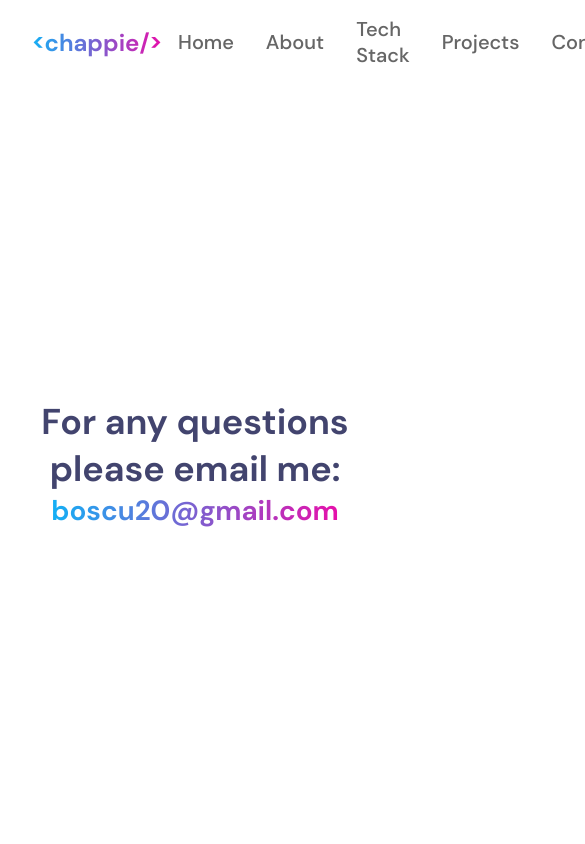
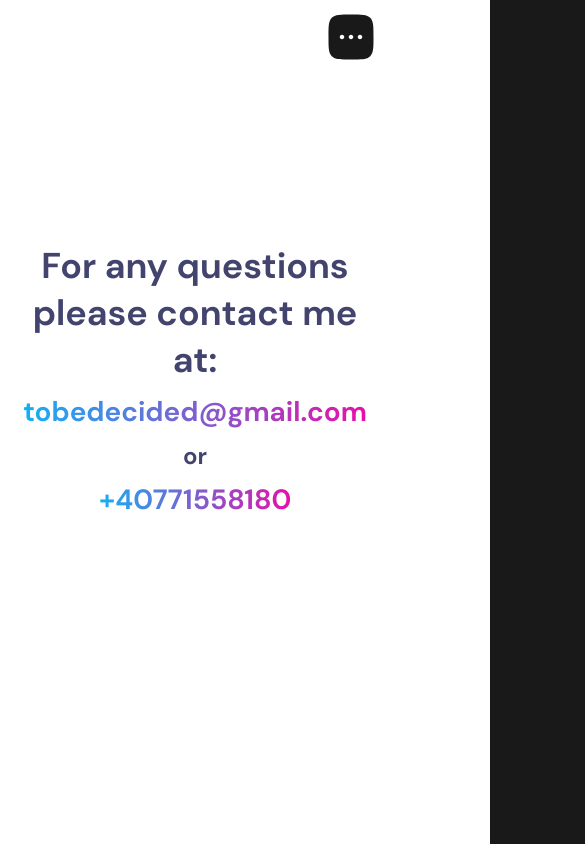
Before and after one commit to mrchappie/portfolio_v3, a Next.js app: page /contact in a window 390 px wide. Shown: the top 844 px of the page, 585 px wide, since content can reach past the window. Built offline with nearby package versions, Linux system fonts and the light colour scheme.

Commit message:
made navigation for mobile + other minor fixes

```diff
--- a/components/appContainer/appContainer.js
+++ b/components/appContainer/appContainer.js
@@ -1,7 +1,9 @@
 import styles from './appContainer.module.scss';
 
 const appContainer = (props) => {
-  return <div className={styles.container}>{props.children}</div>;
+  return (
+    <div className={`${styles.container} ${props.theme}`}>{props.children}</div>
+  );
 };
 
 export default appContainer;
--- a/components/footer/footerComponent.js
+++ b/components/footer/footerComponent.js
@@ -1,9 +1,9 @@
 import LogoComponent from '../logoComponent/logoComponent';
 import SocialLinks from '../socialLinks/socialLinks';
-import NavigationLinks from '../navigationBar/navigationLinks';
 import CreditsComponent from '../creditsComponent/creditsComponent';
 
 import styles from './footerComponent.module.scss';
+import Link from 'next/link';
 
 const footerComponent = () => {
   return (
@@ -22,9 +22,23 @@ const footerComponent = () => {
       </section>
       <div className={styles.divider}></div>
       <section className={styles.footer__navigation}>
-        <NavigationLinks
-          style={{ fontSize: '16px', fontWeight: '400' }}
-        ></NavigationLinks>
+        <ul className={styles.nav}>
+          <li>
+            <Link href="/">Home</Link>
+          </li>
+          <li>
+            <Link href="/about">About</Link>
+          </li>
+          <li>
+            <Link href="/tech_stack">Tech Stack</Link>
+          </li>
+          <li>
+            <Link href="/projects">Projects</Link>
+          </li>
+          <li>
+            <Link href="/contact">Contact</Link>
+          </li>
+        </ul>
         <CreditsComponent></CreditsComponent>
       </section>
     </footer>
--- a/components/footer/footerComponent.module.scss
+++ b/components/footer/footerComponent.module.scss
@@ -36,9 +36,17 @@
   }
 
   &__navigation {
-    > :nth-child(1) {
+    .nav {
       flex: 1 0 auto;
-      justify-content: flex-start;
+      @include align($justify: flex-start);
+
+      li {
+        padding: 8px 16px;
+        list-style: none;
+        font-size: $font-size-18;
+        font-weight: $font-weight-400;
+        color: $text-dark;
+      }
     }
 
     > :nth-child(2) {
--- a/components/logoComponent/logoComponent.module.scss
+++ b/components/logoComponent/logoComponent.module.scss
@@ -8,3 +8,9 @@
 
   font-size: $font-size-24;
 }
+
+@media (max-width: 768px) {
+  .logo {
+    display: none;
+  }
+}
--- a/components/navigationBar/navigationBar.js
+++ b/components/navigationBar/navigationBar.js
@@ -1,20 +1,62 @@
 import LogoComponent from '../logoComponent/logoComponent';
-import NavigationLinks from './navigationLinks';
 import SocialLinks from '../socialLinks/socialLinks';
-
 import styles from './navigationBar.module.scss';
 
+import Link from 'next/link';
+import { useState } from 'react';
+
 const navigationBar = () => {
+  const [isMenuOpen, setMenuOpen] = useState(false);
+
+  const handleMenuOpen = () => {
+    setMenuOpen(!isMenuOpen);
+  };
+
+  const handleMenuClose = () => {
+    setMenuOpen(!isMenuOpen);
+  };
+
   return (
-    <nav className={styles['navigation__bar']}>
+    <header className={styles.header}>
+      <div className={styles.menu} onClick={handleMenuOpen}>
+        <img src="/assets/icons/menu__icon.svg" alt="menu button" />
+      </div>
+      <nav
+        className={styles['navigation__bar']}
+        style={{ right: isMenuOpen ? '0' : '-400px' }}
+        id="navigation__bar"
+      >
+        <div className={styles.close} onClick={handleMenuClose}>
+          <img
+            src="/assets/icons/close-menu__icon.svg"
+            alt="close menu button"
+          />
+        </div>
         <div className={styles.logo}>
           <LogoComponent></LogoComponent>
         </div>
-      <NavigationLinks></NavigationLinks>
+        <ul className={styles.nav} onClick={handleMenuClose}>
+          <li>
+            <Link href="/">Home</Link>
+          </li>
+          <li>
+            <Link href="/about">About</Link>
+          </li>
+          <li>
+            <Link href="/tech_stack">Tech Stack</Link>
+          </li>
+          <li>
+            <Link href="/projects">Projects</Link>
+          </li>
+          <li>
+            <Link href="/contact">Contact</Link>
+          </li>
+        </ul>
         <div className={styles.socials}>
           <SocialLinks style={{ fill: '#666' }}></SocialLinks>
         </div>
       </nav>
+    </header>
   );
 };
 
--- a/components/navigationBar/navigationBar.module.scss
+++ b/components/navigationBar/navigationBar.module.scss
@@ -1,23 +1,107 @@
 @use '../../styles/scss/index' as *;
+
+.header {
+  position: relative;
+  .menu {
+    img {
+      width: 54px;
+      position: absolute;
+      right: -20px;
+      top: 10px;
+    }
+    cursor: pointer;
+  }
 
   .navigation__bar {
     display: flex;
     padding-block: $padding-8;
 
-  > :nth-child(1) {
+    .close {
+      img {
+        width: 54px;
+        position: absolute;
+        right: 10px;
+        top: 10px;
+      }
+      cursor: pointer;
+    }
+
+    > :nth-child(2) {
       flex: 0 0 10%;
       @include align($justify: flex-start);
     }
-  > :nth-child(3) {
+
+    .nav {
+      flex: 1 0 80%;
+
+      @include align($justify: flex-end);
+
+      li {
+        padding: 8px 16px;
+        list-style: none;
+        font-size: $font-size-20;
+        font-weight: $font-weight-500;
+        color: $text-dark;
+      }
+    }
+
+    > :nth-child(4) {
       flex: 0 0 10%;
       @include align($justify: flex-start);
     }
   }
+}
 
 @media (max-width: 1200px) {
+  .header {
     .navigation__bar {
-    > :nth-child(3) {
+      > :nth-child(4) {
         display: none;
       }
     }
   }
+}
+
+@media (max-width: 768px) {
+  .header {
+    .navigation__bar {
+      position: fixed;
+      width: 300px;
+      height: 100vh;
+      right: -400px;
+      top: 0;
+      background-color: $background-color-dark;
+
+      align-items: center;
+      z-index: 100;
+
+      transition: right 0.35s ease-in-out;
+
+      :nth-child(2) {
+        flex-basis: 0;
+      }
+
+      .nav {
+        height: 70%;
+        flex-direction: column;
+        justify-content: space-evenly;
+
+        li {
+          color: $text-light;
+        }
+      }
+    }
+  }
+}
+
+@media (min-width: 768px) {
+  .header {
+    .menu {
+      display: none;
+    }
+
+    .close {
+      display: none;
+    }
+  }
+}
--- a/components/scrollDown/scrollDown.module.scss
+++ b/components/scrollDown/scrollDown.module.scss
@@ -31,3 +31,9 @@
     bottom: 20px;
   }
 }
+
+@media (max-width: 768px) {
+  .scroll__down {
+    display: none;
+  }
+}
--- a/pages/_app.js
+++ b/pages/_app.js
@@ -25,7 +25,7 @@ function MyApp() {
         <meta name="description" content="Lorem ipsum dolor" />
         <link rel="icon" href="/assets/icons/website__icon.svg" />
       </Head>
-      <AppContainer>
+      <AppContainer theme={'light-mode'}>
         <Navigation></Navigation>
         {path === '/' && (
           <>
--- a/pages/contact/contact.module.scss
+++ b/pages/contact/contact.module.scss
@@ -3,6 +3,7 @@
 .contact {
   @extend %flex-column;
   min-height: 90vh;
+  row-gap: 10px;
 
   div:nth-child(1) {
     font-size: clamp(2rem, 2rem + 1vw, 58px);
@@ -20,4 +21,21 @@
     -webkit-background-clip: text;
     color: transparent;
   }
+
+  div:nth-child(3) {
+    font-size: $font-size-24;
+    font-weight: $font-weight-900;
+    color: $heading-color-light;
+    text-align: center;
+  }
+
+  div:nth-child(4) {
+    font-size: clamp(1.5rem, 1.5rem + 1vw, 58px);
+    font-weight: $font-weight-900;
+
+    background: linear-gradient(to right, $heading-gradient-light);
+    background-clip: text;
+    -webkit-background-clip: text;
+    color: transparent;
+  }
 }
--- a/pages/contact/index.js
+++ b/pages/contact/index.js
@@ -1,10 +1,14 @@
 import styles from './contact.module.scss';
+
+import { userInformation } from '../api/userData';
 
 const contactUs = () => {
   return (
     <section className={styles.contact}>
-      <div>For any questions please email me:</div>
-      <div>boscu20@gmail.com</div>
+      <div>For any questions please contact me at:</div>
+      <div>{userInformation.email}</div>
+      <div>or</div>
+      <div>{userInformation.phoneNumber}</div>
     </section>
   );
 };
--- a/pages/homePage/homePage.module.scss
+++ b/pages/homePage/homePage.module.scss
@@ -4,6 +4,7 @@
   @extend %flex-row;
   justify-content: space-between;
   padding-block: 220px;
+  color: inherit;
 
   > div {
     width: 50%;
@@ -24,6 +25,7 @@
     > div {
       width: 100%;
       text-align: start;
+      color: $heading-color-light;
     }
   }
 
```
Also changed, not shown: styles/scss/_globals.scss (+12 -0 lines), public/assets/icons/close-menu__icon.svg (added), public/assets/icons/menu__icon.svg (added). Lines whose indentation alone changed are shown as unchanged.
